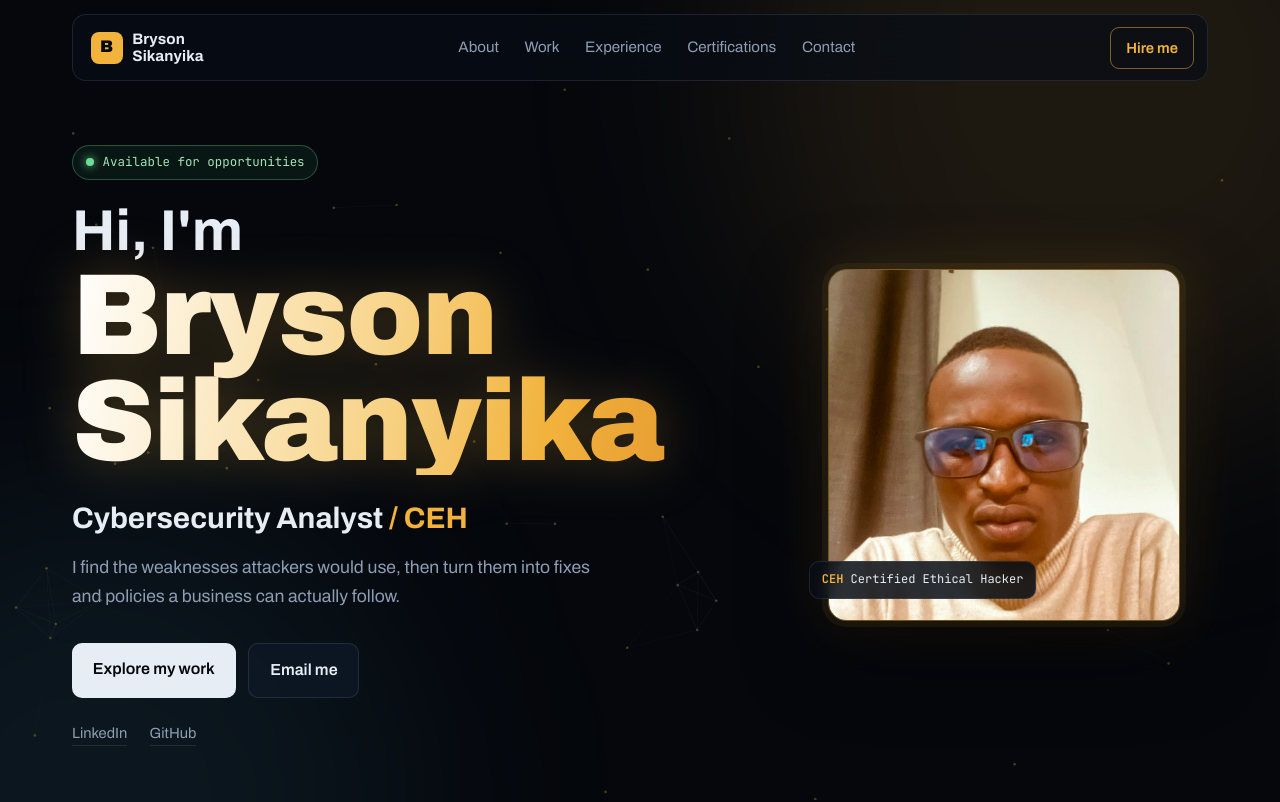
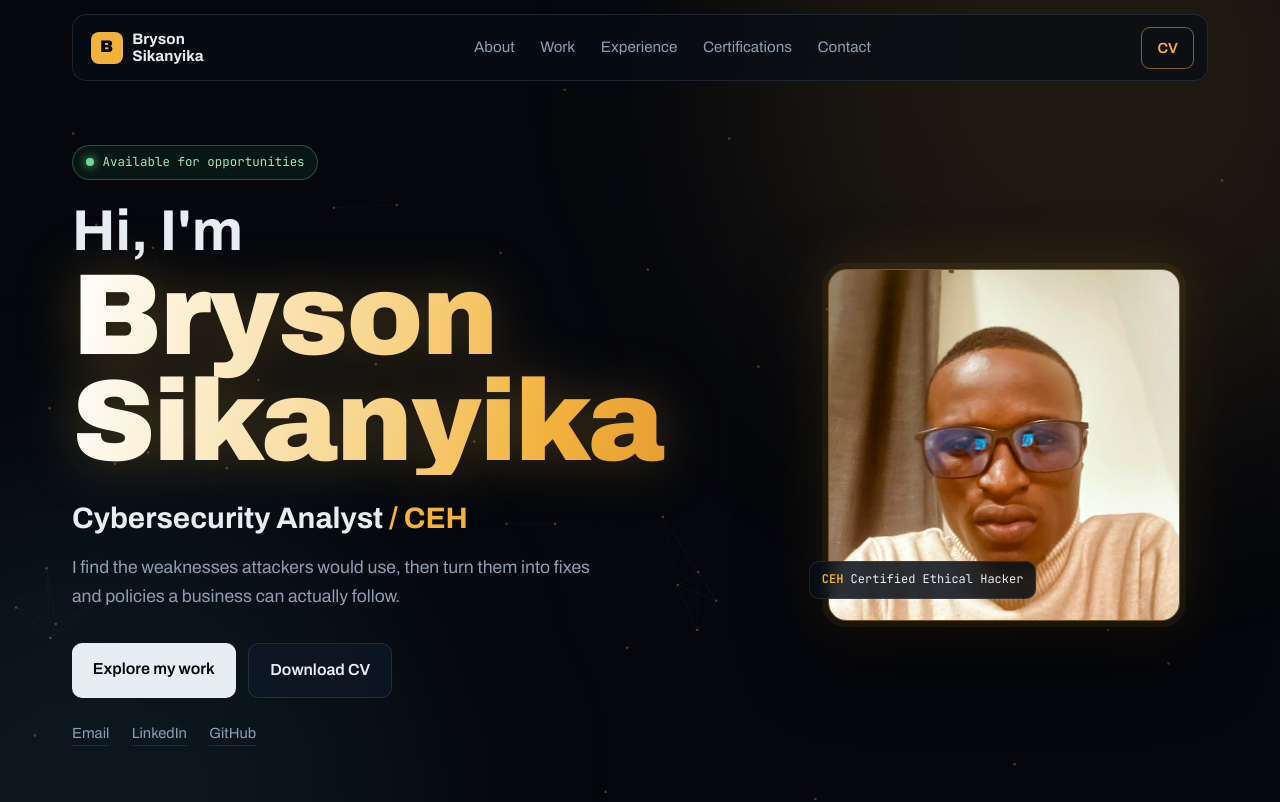
Before and after one commit to Brysonsikanyika/Brysonsikanyika.github.io, a plain HTML site: page index.html in a window 1280 px wide. Shown: the top 802 px of the page. Drawn offline with Linux system fonts and the light colour scheme.

Commit message:
Add downloadable CV and fix Networking Essentials issuer
Co-Authored-By: Claude Opus 5.5 <noreply@anthropic.com>
Claude-Session: https://claude.ai/code/session_01RuqffLEeW7kUwxxhLtCFcV

```diff
--- a/index.html
+++ b/index.html
@@ -231,7 +231,7 @@
         <a href="#certifications">Certifications</a>
         <a href="#contact">Contact</a>
       </nav>
-      <a class="cta" href="mailto:brysonsikanyika07@gmail.com">Hire me</a>
+      <a class="cta" href="Bryson_Sikanyika_CV.pdf" download>CV</a>
     </div>
   </header>
 
@@ -245,9 +245,10 @@
         <p class="sub">I find the weaknesses attackers would use, then turn them into fixes and policies a business can actually follow.</p>
         <div class="btns">
           <a class="btn solid" href="#work">Explore my work</a>
-          <a class="btn ghost" href="mailto:brysonsikanyika07@gmail.com">Email me</a>
+          <a class="btn ghost" href="Bryson_Sikanyika_CV.pdf" download>Download CV</a>
         </div>
         <div class="mini">
+          <a href="mailto:brysonsikanyika07@gmail.com">Email</a>
           <a href="https://www.linkedin.com/in/bryson-sikanyika-351198252/" rel="noopener">LinkedIn</a>
           <a href="https://github.com/Brysonsikanyika" rel="noopener">GitHub</a>
         </div>
@@ -376,7 +377,7 @@
       <h2 class="big rv" id="c-t">Credentials.</h2>
       <div class="certs">
         <div class="cert key rv"><b>Certified Ethical Hacker (CEH)</b><span>EC-Council</span></div>
-        <div class="cert rv"><b>Networking Essentials</b><span>Cisco Networking Academy</span></div>
+        <div class="cert rv"><b>Networking Essentials</b><span>Makatob Academy (Cisco curriculum)</span></div>
         <div class="cert rv"><b>Data Analytics Essentials</b><span>Cisco Networking Academy</span></div>
         <div class="cert rv"><b>Introduction to Data Science</b><span>Cisco Networking Academy</span></div>
         <div class="cert rv"><b>Operating System Basics</b><span>Cisco Networking Academy</span></div>
@@ -396,6 +397,7 @@
       <p class="lead rv">I'm open to Cybersecurity Analyst, Information Security Analyst, SOC, GRC and IT Audit roles in the Copperbelt or Lusaka, hybrid or remote.</p>
       <div class="btns rv">
         <a class="btn solid" href="mailto:brysonsikanyika07@gmail.com">brysonsikanyika07@gmail.com</a>
+        <a class="btn ghost" href="Bryson_Sikanyika_CV.pdf" download>Download CV</a>
         <a class="btn ghost" href="https://www.linkedin.com/in/bryson-sikanyika-351198252/" rel="noopener">LinkedIn</a>
         <a class="btn ghost" href="https://github.com/Brysonsikanyika" rel="noopener">GitHub</a>
       </div>
```
Also changed, not shown: 1 other file.
